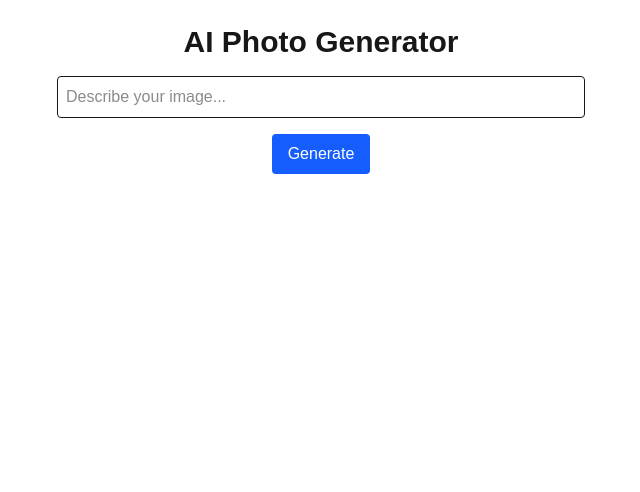
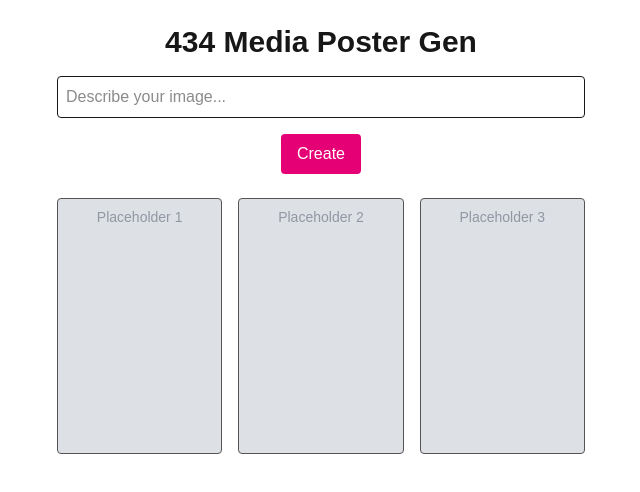
Before and after one commit to 434media/creative-agent, a Next.js app: page / in a window 1280 px wide. Shown: the top 492 px of the page, without its empty margins (319-959 px from the left). Built offline with nearby package versions, Linux system fonts and the light colour scheme.

Commit message:
three pictures now and loading bar

```diff
--- a/app/api/generate/route.ts
+++ b/app/api/generate/route.ts
@@ -18,8 +18,8 @@ export async function POST(req: NextRequest) {
         "Content-Type": "application/json",
       },
       body: JSON.stringify({
-        prompt: `Create an event poster with the following details: ${prompt}`,
-        n: 1,
+        prompt: `Create an event poster with the following details, there should not be any text: ${prompt}`,
+        n: 3, //number of images generating
         size: "512x512",
       }),
     })
@@ -33,14 +33,13 @@ export async function POST(req: NextRequest) {
       return NextResponse.json({ error: data.error.message }, { status: 500 })
     }
 
-    const imageUrl = data?.data?.[0]?.url
-    if (!imageUrl) {
+    const imageUrls = data?.data?.map((img: any) => img.url)
+    if (!imageUrls) {
       return NextResponse.json({ error: "No image URL returned." }, { status: 500 })
     }
 
-    return NextResponse.json({ url: imageUrl })
-
-  } catch (err: any) {
+    return NextResponse.json({ urls: imageUrls })
+} catch (err: any) {
     console.error("Unhandled error:", err)
     return NextResponse.json({ error: err.message || "Server error" }, { status: 500 })
   }
--- a/app/page.tsx
+++ b/app/page.tsx
@@ -1,27 +1,51 @@
 "use client"
+import "nprogress/nprogress.css"
+
 
 import { useState } from "react"
 
 export default function Home() {
   const [prompt, setPrompt] = useState("")
-  const [imageUrl, setImageUrl] = useState("")
+  const [imageUrls, setImageUrls] = useState<string[]>([])
+  const [progress, setProgress] = useState(0);
+  const [isLoading, setIsLoading] = useState(false);
 
   const handleSubmit = async () => {
-    console.log("Received prompt:", prompt)
+    setIsLoading(true);
+    setProgress(0);
 
-    const res = await fetch("/api/generate", {
-      method: "POST",
-      body: JSON.stringify({ prompt }),
-    })
+    //  loading progress
+    const interval = setInterval(() => {
+      setProgress((prev) => {
+        if (prev >= 95) return prev; // stop at 95%
+        return prev + 5; // increment by 5% every 100ms this is not acciturate but gives a good visual effect
+      });
+    }, 100);
 
-    const data = await res.json()
-    console.log("API response:", data)
-    setImageUrl(data.url)
-  }
+    try {
+      const res = await fetch("/api/generate", {
+        method: "POST",
+        headers: { "Content-Type": "application/json" },
+        body: JSON.stringify({ prompt }),
+      });
+      const data = await res.json();
+      setImageUrls(data.urls || []);
+    } catch (err) {
+      console.error("Error:", err);
+    } finally {
+      clearInterval(interval);
+      setProgress(100); // force complete
+      setTimeout(() => {
+        setIsLoading(false);
+        setProgress(0); // reset for next run
+      }, 500); // short delay to show full bar before hiding
+    }
+  };
+
 
   return (
     <main className="p-6 max-w-xl mx-auto text-center">
-      <h1 className="text-3xl font-bold mb-4">AI Photo Generator</h1>
+      <h1 className="text-3xl font-bold mb-4">434 Media Poster Gen</h1>
       <input
         className="border p-2 w-full mb-4 rounded"
         value={prompt}
@@ -30,13 +54,53 @@ export default function Home() {
       />
       <button
         onClick={handleSubmit}
-        className="bg-blue-600 text-white px-4 py-2 rounded hover:bg-blue-700"
+        className="bg-pink-600 text-white px-4 py-2 rounded hover:bg-purple-700"
       >
-        Generate
+        Create
       </button>
-      {imageUrl && (
-        <img src={imageUrl} alt="Generated AI" className="mt-6 rounded shadow" />
-      )}
+
+      {isLoading && (
+  <div className="mt-4 w-full h-2 bg-gray-300 rounded overflow-hidden">
+    <div
+      className="h-full bg-pink-600 transition-all duration-100"
+      style={{ width: `${progress}%` }}
+    />
+  </div>
+)}
+
+      {imageUrls.length === 0 && (
+  <div className="mt-6 grid grid-cols-1 sm:grid-cols-3 gap-4">
+    {Array.from({ length: 3 }).map((_, i) => (
+      <div
+        key={i}
+        className="h-64 bg-gray-300 rounded animate-pulse border"
+      >
+        <p className="text-sm text-gray-500 p-2">Placeholder {i + 1}</p>
+      </div>
+    ))}
+  </div>
+)}
+
+      {imageUrls.length > 0 && (
+  <div className="mt-6 grid grid-cols-1 sm:grid-cols-3 gap-4">
+    {imageUrls.map((url, index) => (
+      <div key={index}>
+        <p className="text-sm text-gray-600">Image {index + 1}</p>
+        <img
+          src={url}
+          alt={`Generated AI ${index + 1}`}
+          className="rounded shadow-lg border"
+          onError={(e) => {
+            console.error("Image load failed for:", url);
+            (e.target as HTMLImageElement).src = "https://placekitten.com/400/400"; //fallback if there are no loading images
+          }}
+        />
+      </div>
+    ))}
+  </div>
+)}
+
+
     </main>
   )
 }
--- a/package.json
+++ b/package.json
@@ -10,6 +10,7 @@
   },
   "dependencies": {
     "next": "15.4.3",
+    "nprogress": "^0.2.0",
     "react": "19.1.0",
     "react-dom": "19.1.0"
   },
--- /dev/null
+++ b/styles/nprogress.css
@@ -0,0 +1,13 @@
+#nprogress {
+    pointer-events: none;
+  }
+
+  #nprogress .bar {
+    background: #db2777; /* pink-600 */
+    position: fixed;
+    z-index: 1031;
+    top: 0;
+    left: 0;
+    width: 100%;
+    height: 3px;
+  }
```
Also changed, not shown: 1 other file (tests, documents, lock files or other folders).
